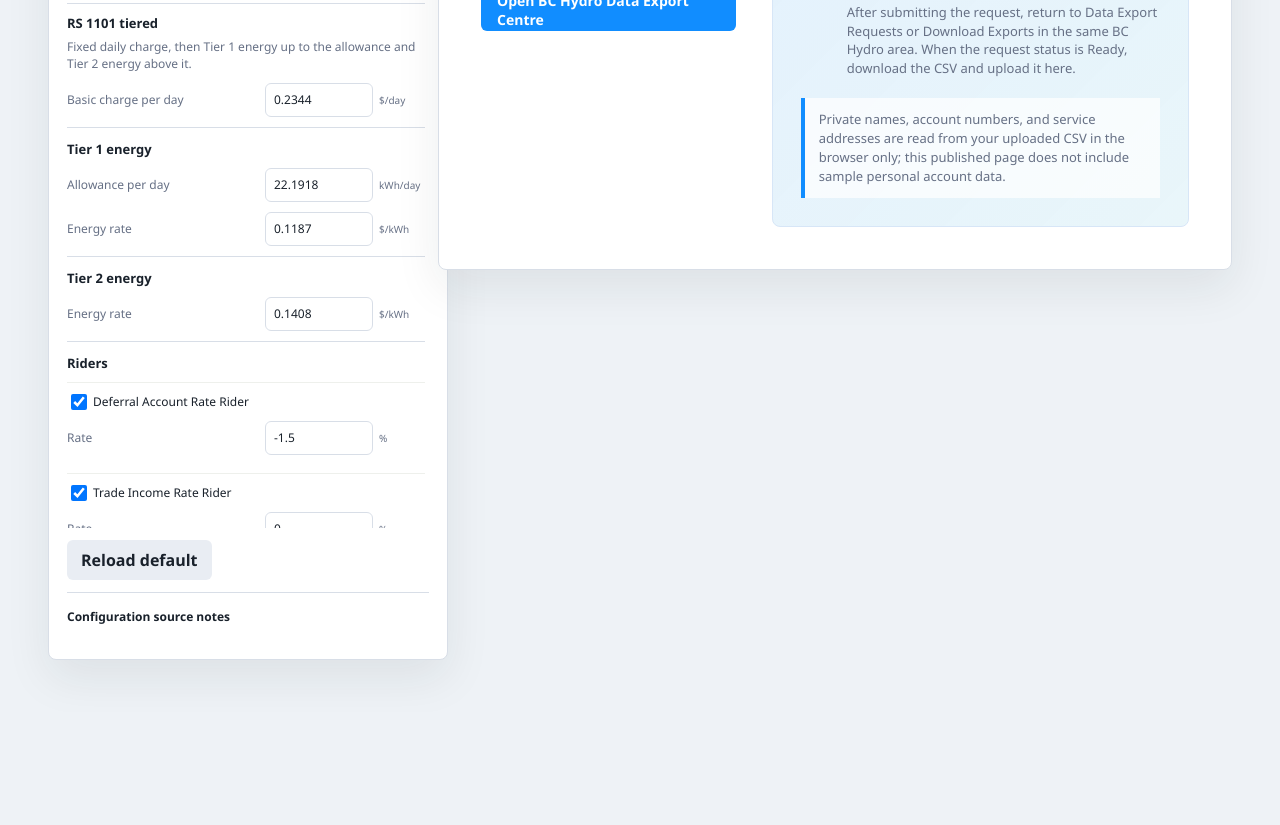
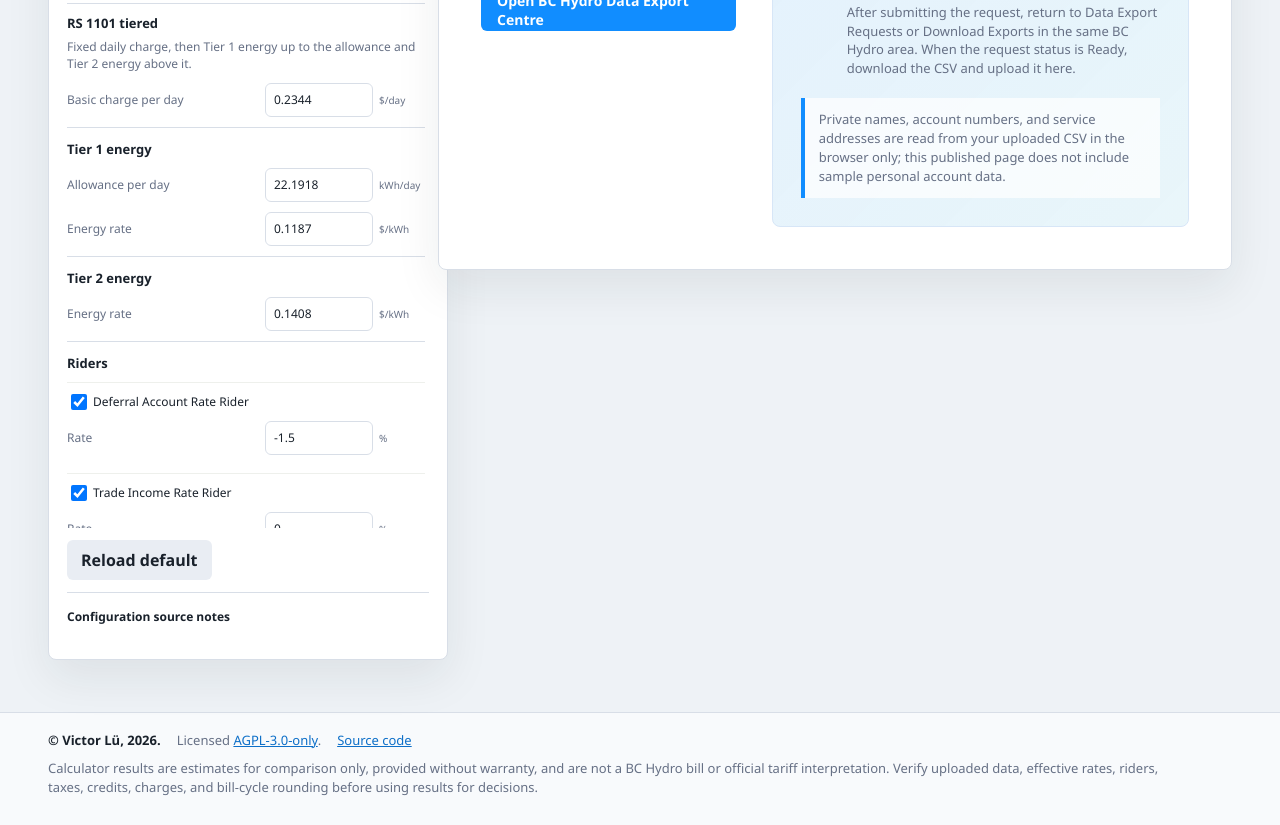
Before and after one commit to VicLuZY/bch-resi-rate-compare, a website built with Vite: page index.html in a window 1280 px wide. Shown: the part 781-1606 px from the top of the page. Before the commit the page ends 1493 px from the top, so only its background shows below. Built offline with nearby package versions, Linux system fonts and the light colour scheme.

Commit message:
Add AGPL license and calculator disclaimer

```diff
--- a/src/main.ts
+++ b/src/main.ts
@@ -102,9 +102,28 @@ function render(): void {
         ${comparison ? renderResultsPanel(comparison, selectedMeter!) : ""}
       </section>
     </main>
+    ${renderSiteFooter()}
   `;
 
   bindEvents();
+}
+
+function renderSiteFooter(): string {
+  return `
+    <footer class="site-footer">
+      <div class="footer-meta">
+        <strong>&copy; Victor Lü, 2026.</strong>
+        <span>
+          Licensed
+          <a href="https://github.com/VicLuZY/bch-resi-rate-compare/blob/main/LICENSE" target="_blank" rel="noreferrer">AGPL-3.0-only</a>.
+        </span>
+        <a href="https://github.com/VicLuZY/bch-resi-rate-compare" target="_blank" rel="noreferrer">Source code</a>
+      </div>
+      <p class="footer-disclaimer">
+        Calculator results are estimates for comparison only, provided without warranty, and are not a BC Hydro bill or official tariff interpretation. Verify uploaded data, effective rates, riders, taxes, credits, charges, and bill-cycle rounding before using results for decisions.
+      </p>
+    </footer>
+  `;
 }
 
 function renderUploadPanel(): string {
--- a/src/styles.css
+++ b/src/styles.css
@@ -145,6 +145,33 @@ a {
   grid-template-columns: minmax(300px, 370px) minmax(0, 1fr);
   gap: 20px;
   padding: 20px clamp(16px, 4vw, 48px) 52px;
+}
+
+.site-footer {
+  display: grid;
+  gap: 10px;
+  padding: 18px clamp(16px, 4vw, 48px) 28px;
+  border-top: 1px solid var(--line);
+  background: #f8fafc;
+  color: var(--muted);
+  font-size: 13px;
+  line-height: 1.45;
+}
+
+.footer-meta {
+  display: flex;
+  align-items: center;
+  flex-wrap: wrap;
+  gap: 8px 16px;
+}
+
+.footer-meta strong {
+  color: var(--ink);
+}
+
+.footer-disclaimer {
+  max-width: 1120px;
+  margin: 0;
 }
 
 .sidebar,
```
Also changed, not shown: package.json (+9 -0 lines), README.md, 3 other files.
